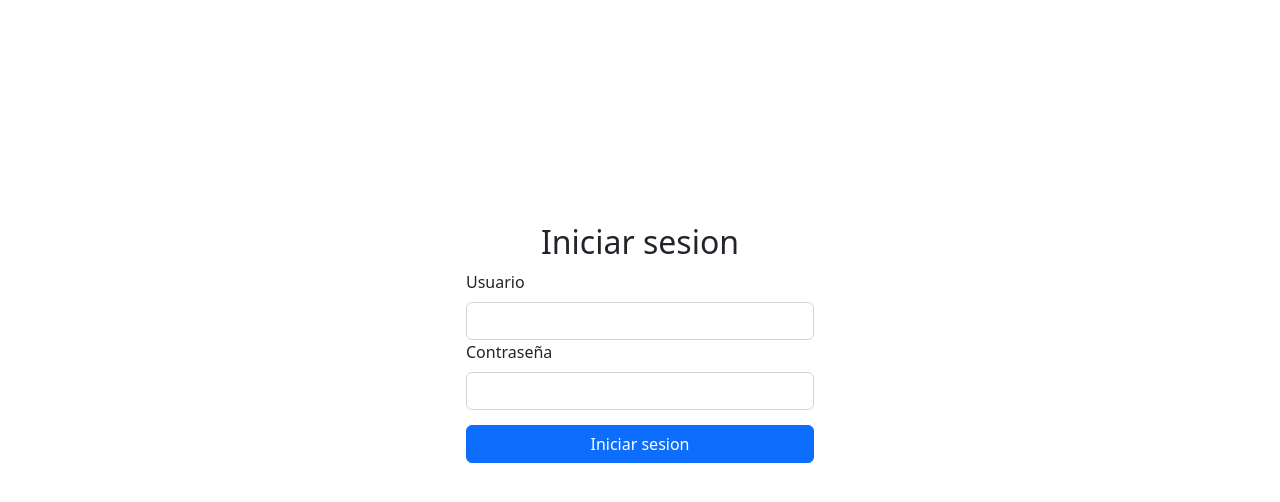
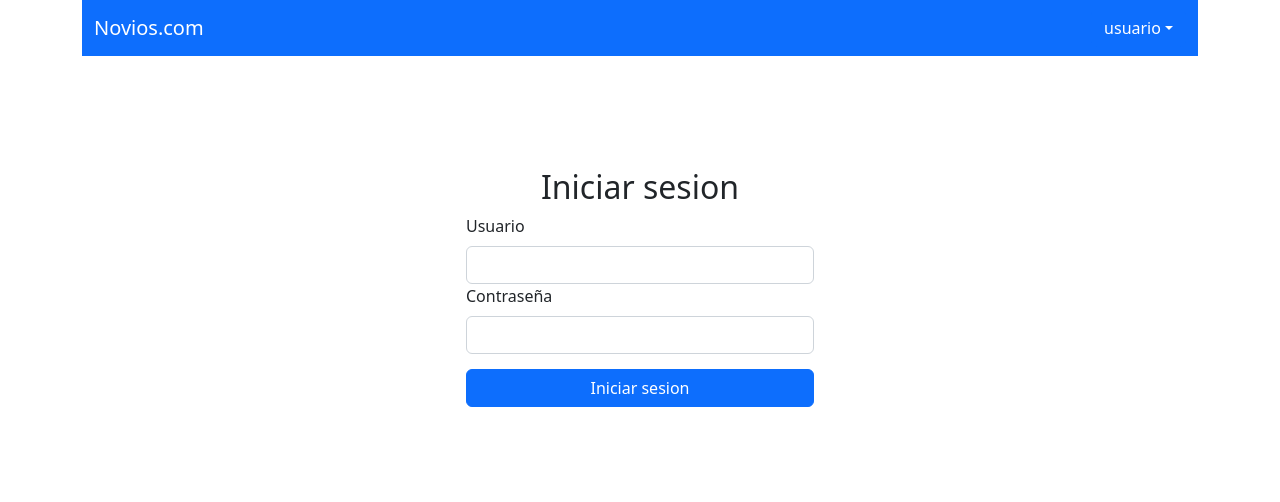
Before and after one commit to jluchett/ProyectoC4, a React (Create React App) app in the folder proyecto_front/: page /login in a window 1280 px wide. Shown: the top 502 px of the page. Built offline with nearby package versions, Linux system fonts and the light colour scheme.

Commit message:
Agregado componente Navbar

```diff
--- a/proyecto_front/package.json
+++ b/proyecto_front/package.json
@@ -3,6 +3,9 @@
   "version": "0.1.0",
   "private": true,
   "dependencies": {
+    "@fortawesome/fontawesome-svg-core": "^6.2.0",
+    "@fortawesome/free-solid-svg-icons": "^6.2.0",
+    "@fortawesome/react-fontawesome": "^0.2.0",
     "@testing-library/jest-dom": "^5.16.5",
     "@testing-library/react": "^13.4.0",
     "@testing-library/user-event": "^13.5.0",
--- a/proyecto_front/src/App.js
+++ b/proyecto_front/src/App.js
@@ -2,6 +2,7 @@
 import './App.css';
 import 'bootstrap/dist/css/bootstrap.min.css';
 import Login from './components/login/login'
+import Menu from './components/navbar/navbar'
 
 import {Container} from 'react-bootstrap';
 
@@ -10,6 +11,7 @@ function App() {
   return (
     <div className="App">
       <Container>
+        <Menu />
         <Login />
       </Container>
     </div>
--- a/proyecto_front/src/components/login/login.css
+++ b/proyecto_front/src/components/login/login.css
@@ -1,5 +1,5 @@
 #login-container {
-    margin-top: 20%;
+    margin-top: 10%;
 }
 #login-container h2,
 #login-container button,
--- /dev/null
+++ b/proyecto_front/src/components/navbar/navbar.js
@@ -0,0 +1,32 @@
+import React from "react";
+import { Container, Dropdown, DropdownButton, Nav, Navbar } from "react-bootstrap";
+
+export default class Menu extends React.Component {
+  constructor(props) {
+    super(props);
+    this.state = {};
+  }
+  render() {
+    return (
+      <Navbar bg="primary" expand="lg" variant="dark">
+        <Container>
+          <Navbar.Brand href="#home">Novios.com</Navbar.Brand>
+          <Navbar.Toggle aria-controls="basic-navbar-nav" />
+          <Navbar.Collapse id="basic-navbar-nav">
+            <Nav className="me-auto">
+
+            </Nav>
+            <DropdownButton id="dropdown-basic-button" title="usuario">
+                <Dropdown.Header>
+
+                </Dropdown.Header>
+              <Dropdown.Item href="#/action-1">Cerrar sesion</Dropdown.Item>
+              {/*<Dropdown.Item href="#/action-2">Another action</Dropdown.Item>
+              <Dropdown.Item href="#/action-3">Something else</Dropdown.Item>*/}
+            </DropdownButton>
+          </Navbar.Collapse>
+        </Container>
+      </Navbar>
+    );
+  }
+}
```
Also changed, not shown: proyecto_front/src/components/navbar/navbar.css (added).
